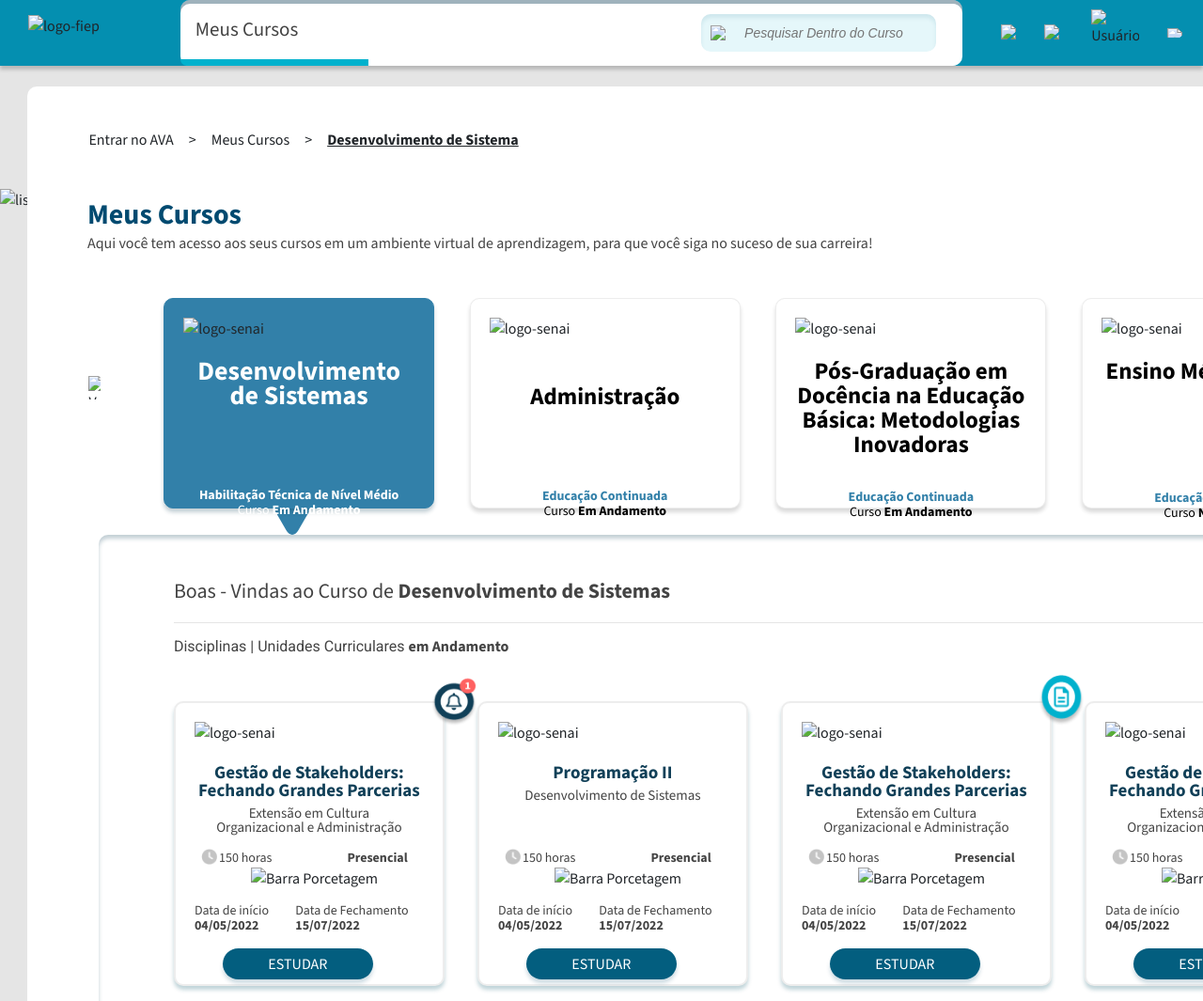
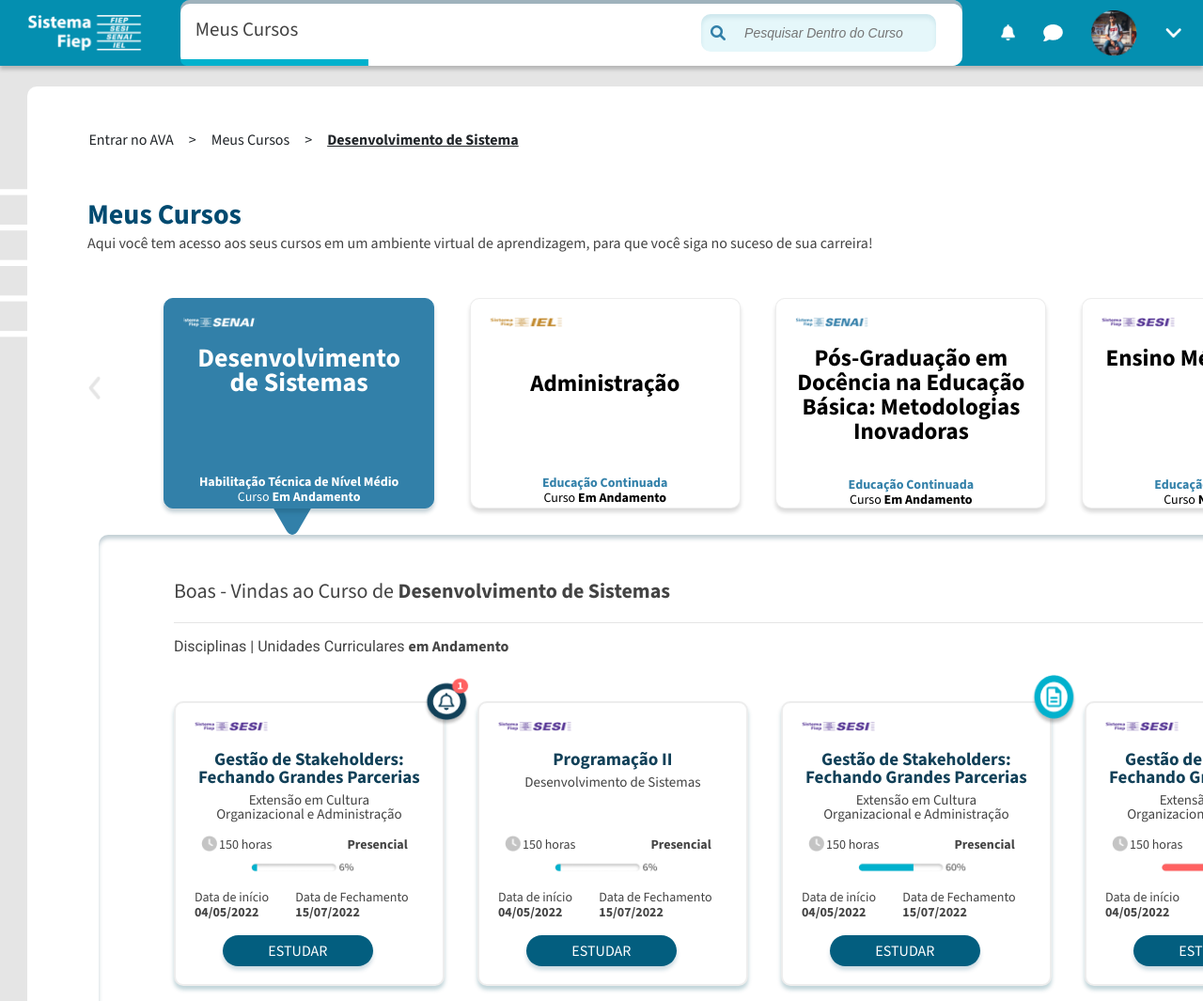
Before and after one commit to rulysorsilva/courses-fiep, a plain HTML site: page landing-page/topo.html in a window 1280 px wide. Shown: the top 1065 px of the page at 94% size. Drawn offline with nearby package versions, Linux system fonts and the light colour scheme; the site is published under a folder, as on GitHub Pages, so addresses that start at the root find nothing.

```diff
--- a/landing-page/topo.html
+++ b/landing-page/topo.html
@@ -20,23 +20,23 @@
 
 <body>
     <header class="">
-        <img id="logo" src="/imagens_header/image 2.png" alt="logo-fiep">
+        <img id="logo" src="imagens_header/image 2.png" alt="logo-fiep">
         <div id="container">
             <h2 id="mycurses">Meus Cursos</h2>
             <div id="form">
-                <img src="/imagens_header/Vector.png" id="imgBusca" alt="Buscar" />
+                <img src="imagens_header/Vector.png" id="imgBusca" alt="Buscar" />
                 <input type="text" id="txtBusca" placeholder="Pesquisar Dentro do Curso">
             </div>
         </div>
         <div id="bloco-img">
-            <img id="sino" src="/imagens_header/Vector sino.png" alt="Notificação">
-            <img id="chat" src="/imagens_header/Vector chat.png" alt="Chat">
-            <img id="user" src="/imagens_header/Ellipse user.png" alt="Usuário">
-            <img id="seta" src="/imagens_header/Vector seta.png" alt="seta">
+            <img id="sino" src="imagens_header/Vector sino.png" alt="Notificação">
+            <img id="chat" src="imagens_header/Vector chat.png" alt="Chat">
+            <img id="user" src="imagens_header/Ellipse user.png" alt="Usuário">
+            <img id="seta" src="imagens_header/Vector seta.png" alt="seta">
         </div>
     </header>
     <div>
-        <img id="listras" src="/imagens_header/Vector listras.png" alt="listras">
+        <img id="listras" src="imagens_header/Vector listras.png" alt="listras">
     </div>
     <main>
         <div id="nav">
@@ -54,17 +54,17 @@
                 siga no suceso de sua carreira!</p>
         </div>
         <div class="d-flex justify-content-center align-items-center justify-content-between " style="width: 100%;">
-            <img id="seta-card-esquerda" src="/imagens_header/Seta esquerda.png" alt="Vector seta esquerda">
+            <img id="seta-card-esquerda" src="imagens_header/Seta esquerda.png" alt="Vector seta esquerda">
             <div class="card-01" style="width: 18rem;">
                 <div class="card-body">
-                    <img id="img-card01" src="/imagens_header/senai card.png" alt="logo-senai">
+                    <img id="img-card01" src="imagens_header/senai card.png" alt="logo-senai">
                     <h5 class="card-title">Desenvolvimento de Sistemas</h5>
                     <p class="card-text"><b>Habilitação Técnica de Nível Médio </b>Curso<b> Em Andamento</b></p>
                 </div>
             </div>
             <div class="card-02" style="width: 18rem;">
                 <div class="card-body">
-                    <img id="img-card01" src="/imagens_header/card-02.png" alt="logo-senai">
+                    <img id="img-card01" src="imagens_header/card-02.png" alt="logo-senai">
                     <h5 class="card-title-02" style="margin-top: 27px;">Administração</h5>
                     <p class="card-text-02"><b style="color: #3280a9;">Educação Continuada <br></b>Curso<b> Em
                             Andamento</b></p>
@@ -72,7 +72,7 @@
             </div>
             <div class="card-02" style="width: 18rem;">
                 <div class="card-body">
-                    <img id="img-card01" src="/imagens_header/card-03.png" alt="logo-senai">
+                    <img id="img-card01" src="imagens_header/card-03.png" alt="logo-senai">
                     <h5 class="card-title-03">Pós-Graduação em Docência na Educação Básica: Metodologias Inovadoras</h5>
                     <p class="card-text-03"><b style="color: #3280a9;">Educação Continuada <br></b>Curso<b> Em
                             Andamento</b></p>
@@ -80,7 +80,7 @@
             </div>
             <div class="card-02" style="width: 18rem;">
                 <div class="card-body">
-                    <img id="img-card01" src="/imagens_header/card-04.png" alt="logo-senai">
+                    <img id="img-card01" src="imagens_header/card-04.png" alt="logo-senai">
                     <h5 class="card-title-02">Ensino Médio Regular</h5>
                     <p class="card-text-02" style="margin-top: 114px;"><b style="color: #3280a9;">Educação Continuada <br></b>Curso<b> Não
                             Iniciado</b></p>
@@ -88,13 +88,13 @@
             </div>
             <div class="card-05" style="width: 18rem;">
                 <div class="card-body">
-                    <img id="img-card01" src="/imagens_header/card-04.png" alt="logo-senai">
+                    <img id="img-card01" src="imagens_header/card-04.png" alt="logo-senai">
                     <h5 class="card-title-02">Ensino Médio Regular</h5>
                     <p class="card-text-02" style="margin-top: 114px;"><b style="color: #3280a9;">Educação Continuada <br></b>Curso<b>
                             Concluido</b></p>
                 </div>
             </div>
-            <img id="seta-card-direita" src="/imagens_header/Seta direita.png" alt="Vector seta direita">
+            <img id="seta-card-direita" src="imagens_header/Seta direita.png" alt="Vector seta direita">
         </div>
         <div class="triangle"></div>
         <div id="boxes-main">
@@ -103,7 +103,7 @@
                     <h1 class="boas-vindas">Boas - Vindas ao Curso de <b>Desenvolvimento de Sistemas</b></h1>
                 </div>
                 <div>
-                    <img id="img-senai-boxes" src="/imagens_header/card-03.png" alt="">
+                    <img id="img-senai-boxes" src="imagens_header/card-03.png" alt="">
                 </div>
             </div>
             <hr class="listra-01">
@@ -112,7 +112,7 @@
                 <!--CARD 01-->
                 <div class="card-courses" style="width: 18rem;">
                     <div class="card-body">
-                        <img id="img-card01" src="/imagens_header/card-04.png" alt="logo-senai">
+                        <img id="img-card01" src="imagens_header/card-04.png" alt="logo-senai">
                         <img id="sino-notify" src="imagens_header/Sino card01.png" alt="Sino-notify">
                         <h5 class="title-course-01">Gestão de Stakeholders: Fechando Grandes Parcerias</h5>
                         <p class="p-course-01">Extensão em Cultura<br> Organizacional e Administração</p>
@@ -121,7 +121,7 @@
                             <p class="p-hours">150 horas</p>
                             <p class="in-person"><b>Presencial</b></p>
                         </div>
-                        <img id="percentage" src="/imagens_header/bar proofing.png" alt="Barra Porcetagem">
+                        <img id="percentage" src="imagens_header/bar proofing.png" alt="Barra Porcetagem">
                         <div class="d-flex justify-content-center align-items-center justify-content-between">
                             <p class="data-ini">Data de início <b>04/05/2022</b></p>
                             <p class="data-exit">Data de Fechamento <b>15/07/2022</b></p>
@@ -132,7 +132,7 @@
                 <!--CARD 02-->
                 <div class="card-courses" style="width: 18rem;">
                     <div class="card-body">
-                        <img id="img-card01" src="/imagens_header/card-04.png" alt="logo-senai">
+                        <img id="img-card01" src="imagens_header/card-04.png" alt="logo-senai">
                         <h5 class="title-course-01">Programação II</h5>
                         <p class="p-course-01">Desenvolvimento de Sistemas</p>
                         <div class="d-flex justify-content-center align-items-center" id="curse-card02">
@@ -140,7 +140,7 @@
                             <p class="p-hours">150 horas</p>
                             <p class="in-person"><b>Presencial</b></p>
                         </div>
-                        <img id="percentage" src="/imagens_header/bar proofing.png" alt="Barra Porcetagem">
+                        <img id="percentage" src="imagens_header/bar proofing.png" alt="Barra Porcetagem">
                         <div class="d-flex justify-content-center align-items-center justify-content-between">
                             <p class="data-ini">Data de início <b>04/05/2022</b></p>
                             <p class="data-exit">Data de Fechamento <b>15/07/2022</b></p>
@@ -151,7 +151,7 @@
                 <!--CARD 03-->
                 <div class="card-courses" style="width: 18rem;">
                     <div class="card-body">
-                        <img id="img-card01" src="/imagens_header/card-04.png" alt="logo-senai">
+                        <img id="img-card01" src="imagens_header/card-04.png" alt="logo-senai">
                         <img id="sino-notify" src="imagens_header/task.png" alt="Sino-notify">
                         <h5 class="title-course-01">Gestão de Stakeholders: Fechando Grandes Parcerias</h5>
                         <p class="p-course-01">Extensão em Cultura<br> Organizacional e Administração</p>
@@ -160,7 +160,7 @@
                             <p class="p-hours">150 horas</p>
                             <p class="in-person"><b>Presencial</b></p>
                         </div>
-                        <img id="percentage" src="/imagens_header/Percentagem 60.png" alt="Barra Porcetagem">
+                        <img id="percentage" src="imagens_header/Percentagem 60.png" alt="Barra Porcetagem">
                         <div class="d-flex justify-content-center align-items-center justify-content-between">
                             <p class="data-ini">Data de início <b>04/05/2022</b></p>
                             <p class="data-exit">Data de Fechamento <b>15/07/2022</b></p>
@@ -171,7 +171,7 @@
                 <!--CARD 04-->
                 <div class="card-courses" style="width: 18rem;">
                     <div class="card-body">
-                        <img id="img-card01" src="/imagens_header/card-04.png" alt="logo-senai">
+                        <img id="img-card01" src="imagens_header/card-04.png" alt="logo-senai">
                         <img id="sino-notify" src="imagens_header/alert.png" alt="Sino-notify">
                         <h5 class="title-course-01">Gestão de Stakeholders: Fechando Grandes Parcerias</h5>
                         <p class="p-course-01">Extensão em Cultura<br> Organizacional e Administração</p>
@@ -180,7 +180,7 @@
                             <p class="p-hours">150 horas</p>
                             <p class="in-person"><b>Presencial</b></p>
                         </div>
-                        <img id="percentage" src="/imagens_header/Percentage 96.png" alt="Barra Porcetagem">
+                        <img id="percentage" src="imagens_header/Percentage 96.png" alt="Barra Porcetagem">
                         <div class="d-flex justify-content-center align-items-center justify-content-between">
                             <p class="data-ini">Data de início <b>04/05/2022</b></p>
                             <p class="data-exit">Data de Fechamento <b>15/07/2022</b></p>
@@ -195,7 +195,7 @@
             <div class="d-flex" style="width: 100%;" id="div-main-card-courses">
                 <div class="card-courses" style="width: 18rem; background: rgba(24, 90, 124, 0.2);">
                     <div class="card-body">
-                        <img id="img-card01" src="/imagens_header/senai-bg.png" alt="logo-senai">
+                        <img id="img-card01" src="imagens_header/senai-bg.png" alt="logo-senai">
                         <img id="sino-notify" src="imagens_header/Block.png" alt="Sino-notify">
                         <h5 class="title-course-01" style="color: rgba(17, 64, 88, 0.6)";>Gestão de Stakeholders: Fechando Grandes Parcerias</h5>
                         <p class="p-course-01">Extensão em Cultura<br> Organizacional e Administração</p>
@@ -204,7 +204,7 @@
                             <p class="p-hours" style="color: rgba(67, 67, 67, 0.6);">150 horas</p>
                             <p class="in-person" style="color: rgba(67, 67, 67, 0.6);"><b>Presencial</b></p>
                         </div>
-                        <img id="percentage" src="/imagens_header/Percentagem 60.png" alt="Barra Porcetagem">
+                        <img id="percentage" src="imagens_header/Percentagem 60.png" alt="Barra Porcetagem">
                         <div class="d-flex justify-content-center align-items-center justify-content-between">
                             <p class="data-ini" style="font-weight:900; color: black;">Data de início <b>04/05/2022</b></p>
                             <p class="data-exit" style="color: rgba(67, 67, 67, 0.6);">Data de Fechamento <b>15/07/2022</b></p>
@@ -219,7 +219,7 @@
             <div class="d-flex" style="width: 100%; border: none;" id="div-main-card-courses">
                 <div class="card-courses" style="width: 18rem;">
                     <div class="card-body">
-                        <img id="img-card01" src="/imagens_header/senai-bg.png" alt="logo-senai">
+                        <img id="img-card01" src="imagens_header/senai-bg.png" alt="logo-senai">
                         <img id="sino-notify" src="imagens_header/Check.png" alt="Sino-notify">
                         <h5 class="title-course-01" style="color: rgba(17, 64, 88, 0.6)";>Gestão de Stakeholders: Fechando Grandes Parcerias</h5>
                         <p class="p-course-01">Extensão em Cultura<br> Organizacional e Administração</p>
@@ -228,7 +228,7 @@
                             <p class="p-hours" style="color: rgba(67, 67, 67, 0.6);">150 horas</p>
                             <p class="in-person" style="color: rgba(67, 67, 67, 0.6);"><b>Presencial</b></p>
                         </div>
-                        <img id="percentage" src="/imagens_header/Percetage 100.png" alt="Barra Porcetagem">
+                        <img id="percentage" src="imagens_header/Percetage 100.png" alt="Barra Porcetagem">
                         <div class="d-flex justify-content-center align-items-center justify-content-between">
                             <p class="data-ini">Data de início <b>04/05/2022</b></p>
                             <p class="data-exit " style="font-weight:900; color: black;">Data de Fechamento <b>15/07/2022</b></p>
```
